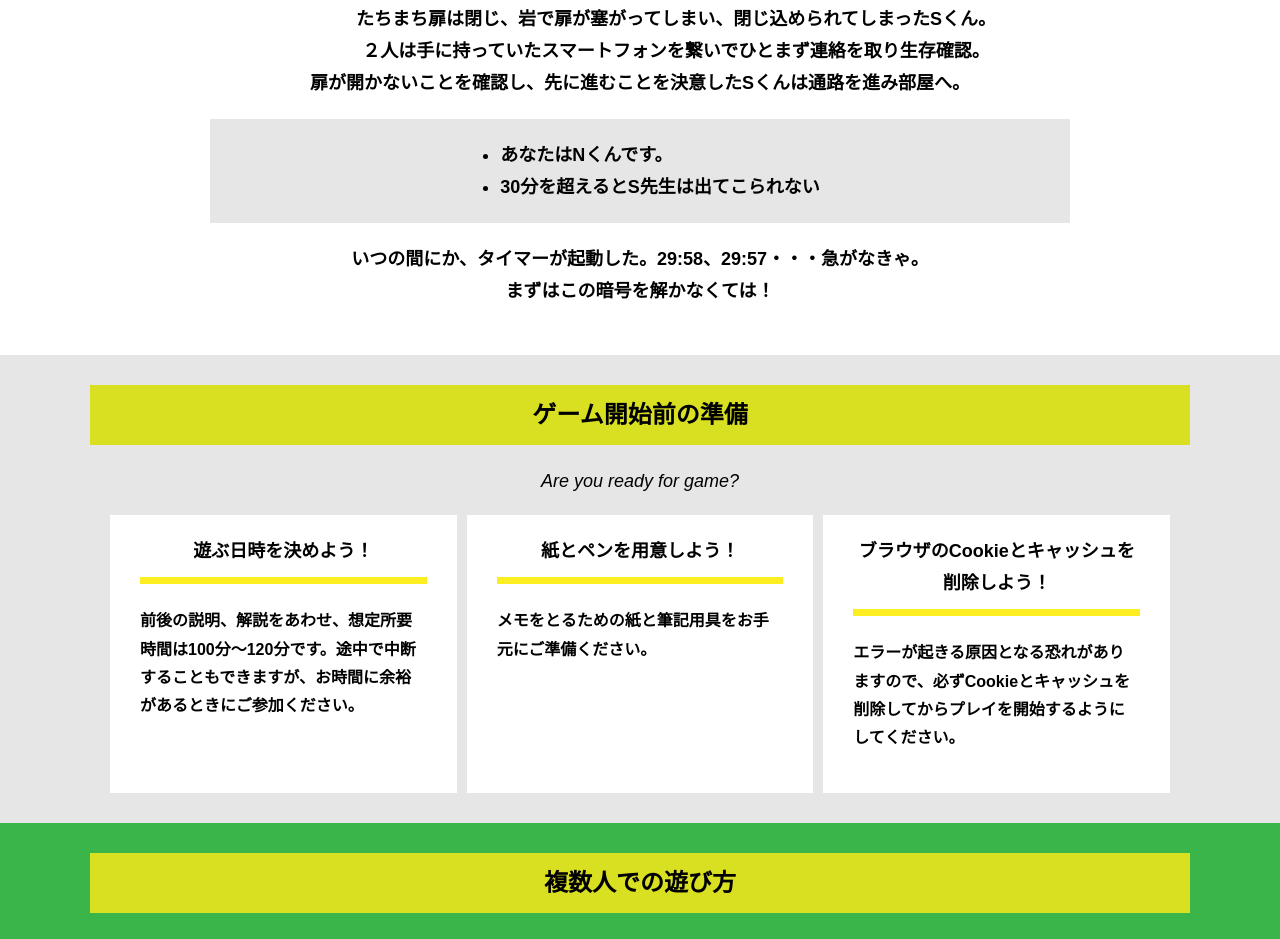
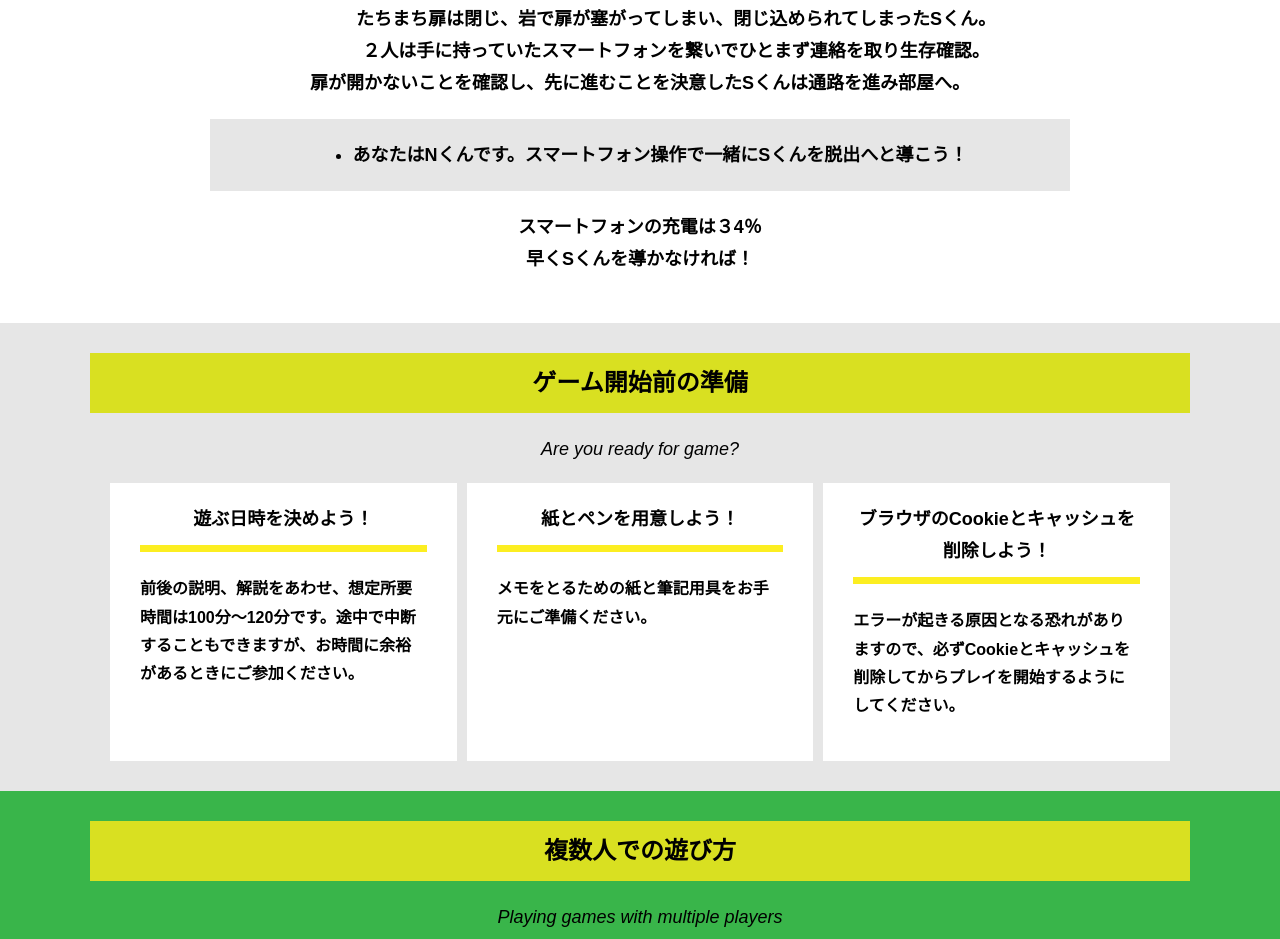
Before and after one commit to shirai-yuuri/alfa-meieki-G, a plain HTML site: page index.html in a window 1280 px wide. Shown: the part 1180-2119 px from the top of the page. Drawn offline with Linux system fonts and the light colour scheme.

Commit message:
Update index.html

```diff
--- a/index.html
+++ b/index.html
@@ -49,12 +49,12 @@
             扉が開かないことを確認し、先に進むことを決意したSくんは通路を進み部屋へ。</p>
           <div class="story__note__outer bg-color--gray">
             <ul class="story__note">
-              <li>あなたはNくんです。</li>
-              <li>30分を超えるとS先生は出てこられない</li>
+              <li>あなたはNくんです。スマートフォン操作で一緒にSくんを脱出へと導こう！</li>
+              <li制限時間はスマートフォンの充電が切れるまでの１時間です</li>
             </ul>
           </div>
-          <p class="text-center">いつの間にか、タイマーが起動した。29:58、29:57・・・急がなきゃ。<br>
-            まずはこの暗号を解かなくては！</p>
+          <p class="text-center">スマートフォンの充電は３4％<br>
+            早くSくんを導かなければ！</p>
         </div>
       </div>
     </section>
```
